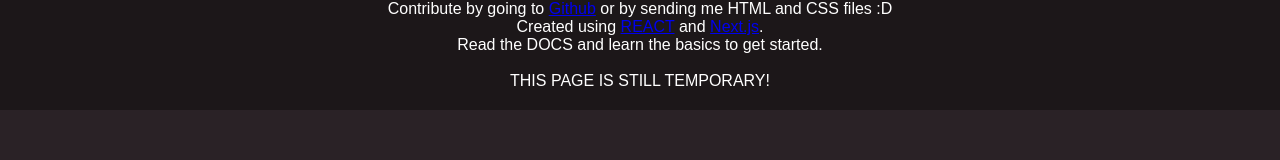
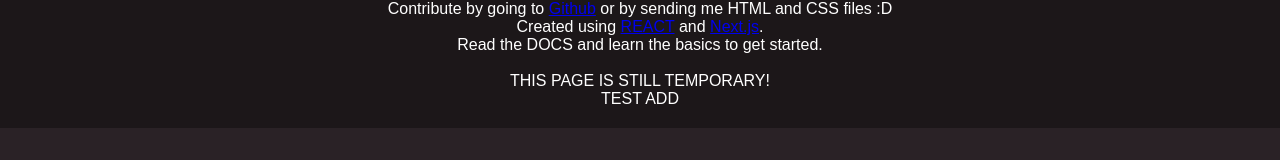
Before and after one commit to Keiji-Mizumura/next-osu-searcher-ultimate, a Next.js app: page / in a window 1280 px wide. Shown: the part 890-1050 px from the top of the page. Built offline with nearby package versions, Linux system fonts and the light colour scheme.

Commit message:
Test Adding

```diff
--- a/pages/index.js
+++ b/pages/index.js
@@ -36,6 +36,8 @@ const Home = () => {
           <br/>
           <p style={{textAlign: "center"}}>THIS PAGE IS STILL TEMPORARY!</p>
 
+          <p style={{textAlign: "center"}}>TEST ADD</p>
+
         </div>
       </Container>
 
```
Also changed, not shown: 1 other file (tests, documents, lock files or other folders).
